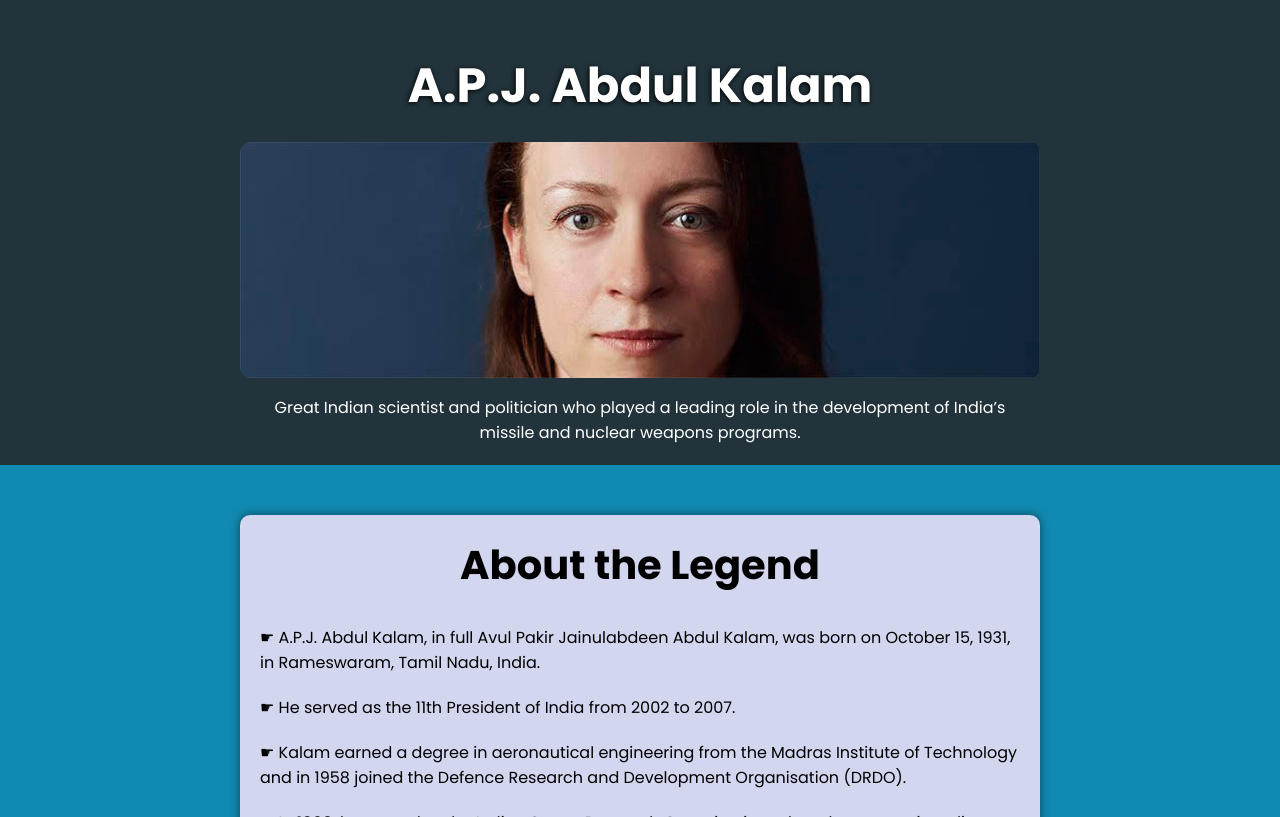
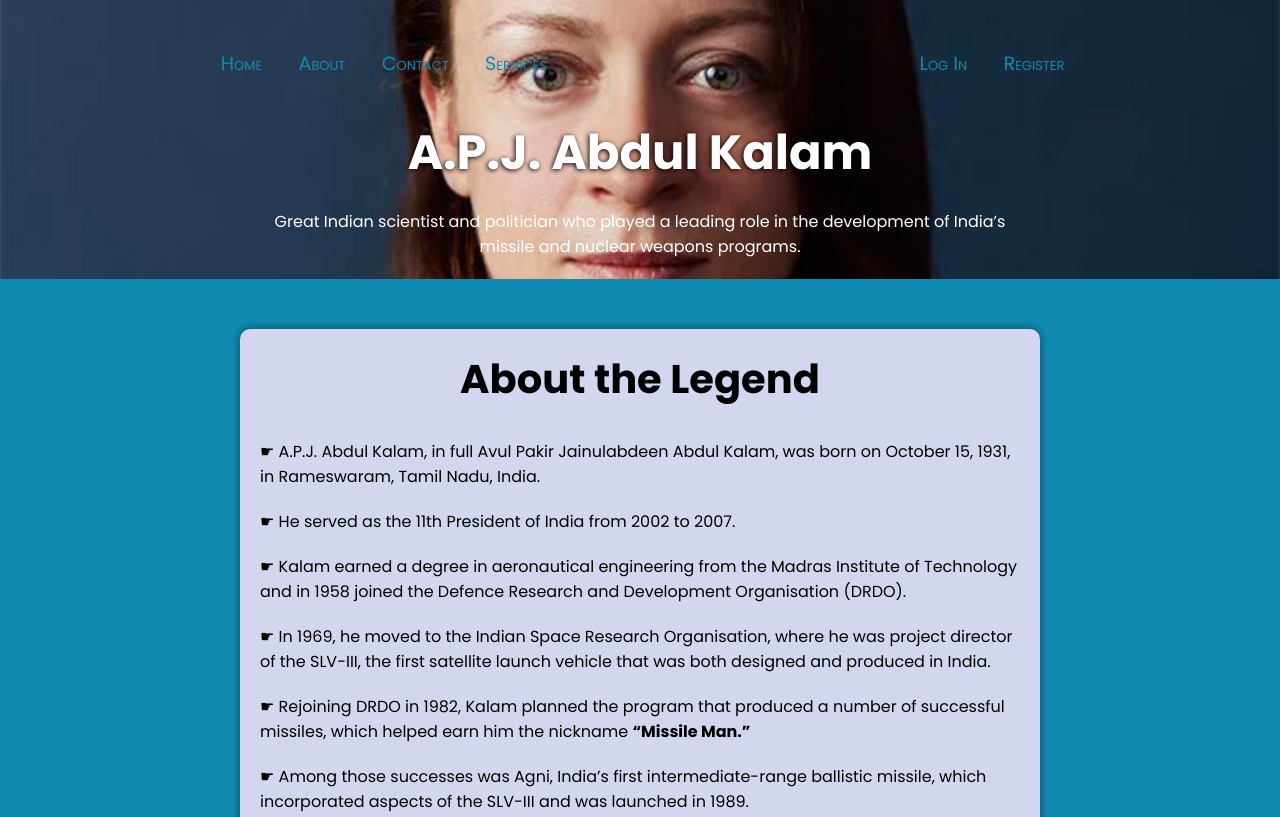
Before and after one commit to MarcelReis98/Repositorio, a plain HTML site: page teste/index.html in a window 1280 px wide. Shown: the top 817 px of the page. Drawn offline with Linux system fonts and the light colour scheme.

Commit message:
Update index.html

```diff
--- a/teste/index.html
+++ b/teste/index.html
@@ -18,22 +18,60 @@
             margin: 0 10px;
         }
         header{
-            background-color: #22333B;
+            background: #22333B url(irina-blok.jpg) no-repeat center center fixed;
+            background-size: cover;
+            margin: 0 -10px 20px -10px;
+            padding: 40px 0 20px 0;
+            color: white;
+        }
+        #menu{
+            display: flex;
+            justify-content: center;
+            align-items: center;
+        }
+        #menu-dir{
             text-align: center;
-            margin: 0 -10px 20px -10px;
-            padding: 50px 0 20px 0;
-            color: white;
+            display: inline-block;
+            width: 40%;
+        }
+        #menu-esq{
+            text-align: center;
+            display: inline-block;
+            width: 55%;
+        }
+        header nav{
+            margin-bottom: 30px;
+        }
+        header a{
+            display: inline-block;
+            font-size: 1.2em;
+            text-decoration: none;
+            color: #118AB2;
+            padding: 8px 15px;
+            transition: 0.5s;
+            border: 1px solid transparent;
+            font-variant: small-caps;
+        }
+        header a:hover{
+            text-decoration: none;
+            border-bottom: 1px solid #FFFFFF40;
+            background-color: #00000020;
+            transform: translate(0, -10px);
         }
         header h1{
             font-size: 3em;
+            text-align: center;
             text-shadow: -1px 1px 5px black;
             margin-bottom: 20px;
         }
         header img{
+            display: block;
+            margin: 0 auto;
             margin-bottom: 10px;
             border-radius: 10px;
         }
         header p{
+            text-align: center;
             max-width: 800px;
             margin: 0 auto;
             padding: 0 20px;
@@ -70,17 +108,24 @@
             margin: 0 -10px;
             color: white;
         }
+
     </style>
 </head>
 <body>
     <header>
+        <div id="menu">
+            <nav id="menu-esq">
+                <a href="#">Home</a>
+                <a href="#">About</a>
+                <a href="#">Contact</a>
+                <a href="#">Services</a>
+            </nav>
+            <nav id="menu-dir">
+                <a href="#">Log In</a>
+                <a href="#">Register</a>
+            </nav>
+        </div>
         <h1>A.P.J. Abdul Kalam</h1>
-        <div>
-            <picture class="pq">
-                <source media="(max-width: 820px )" srcset="irina-blok-pq.jpg">
-                <img src="irina-blok.jpg" alt="">
-            </picture>
-        </div>
         <p>Great Indian scientist and
             politician who played a leading
             role in the development of India’s
@@ -197,5 +242,6 @@
     <footer>
         <p>For more information, check out A.P.J. Abdul Kalam on Wikipedia. [Developed by @ <a href="#">Sushant Gaurav</a>].</p>
     </footer>
+
 </body>
 </html>
```
